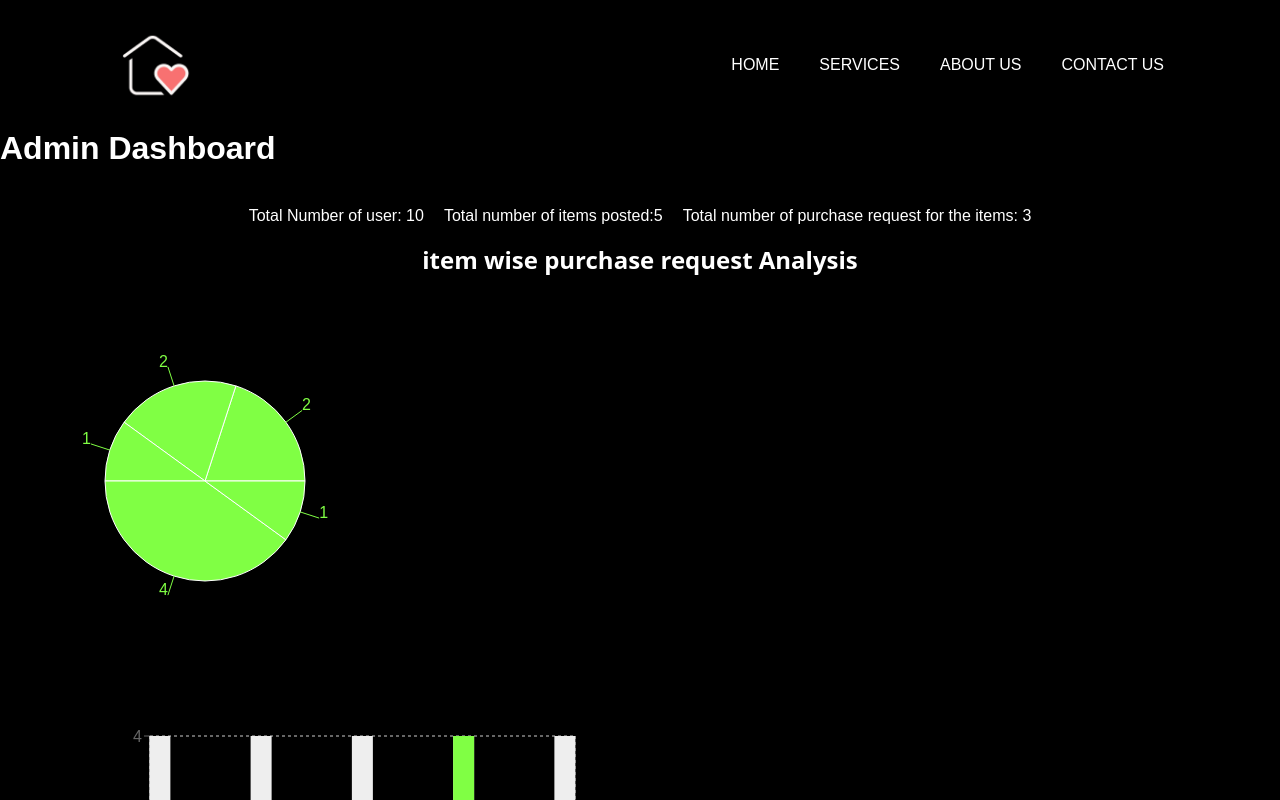
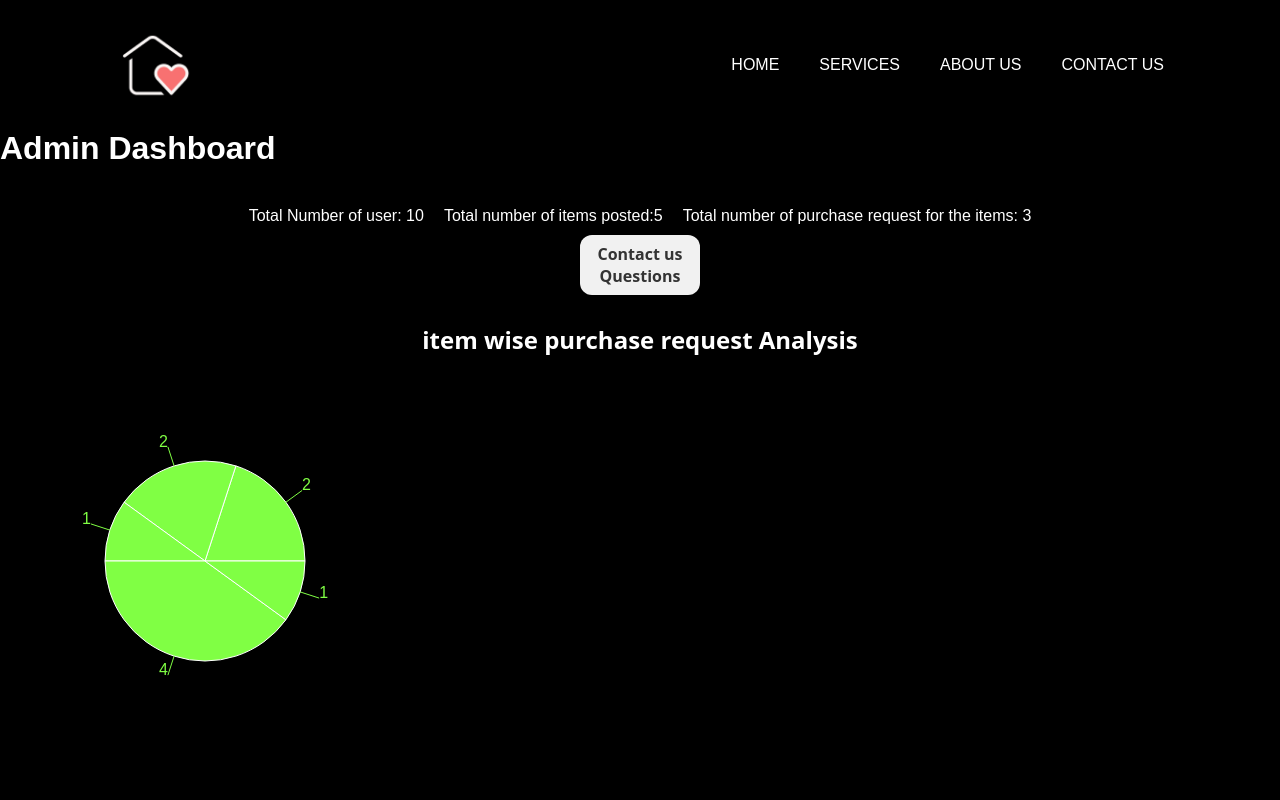
Before and after one commit to shubham-mhatre/re-home, a React (Create React App) app: page /admindashboard in a window 1280 px wide. Shown: the top 800 px of the page. Built offline with nearby package versions, Linux system fonts and the light colour scheme.

Commit message:
admin dashboard changes

```diff
--- a/src/Components/Admin/AdminDashboard.js
+++ b/src/Components/Admin/AdminDashboard.js
@@ -1,4 +1,5 @@
 import React from 'react'
+import { Link } from 'react-router-dom';
 import {
     PieChart,
     Pie,
@@ -36,9 +37,13 @@ const AdminDashboard = () => {
                         </div>
                     </div>
                 </div>
+                <div className="button-container">
+                    <Link to={"/contact"}><button className="dashbutton">Contact us Questions</button></Link>
+                </div>
             </div>
+
         <br/>
-            <div className="parent">
+            <div className="parent" >
                 <div style={{ textAlign: "center" }}>
                     <h2>item wise purchase request Analysis</h2>
                     <div className="Repo">
```
